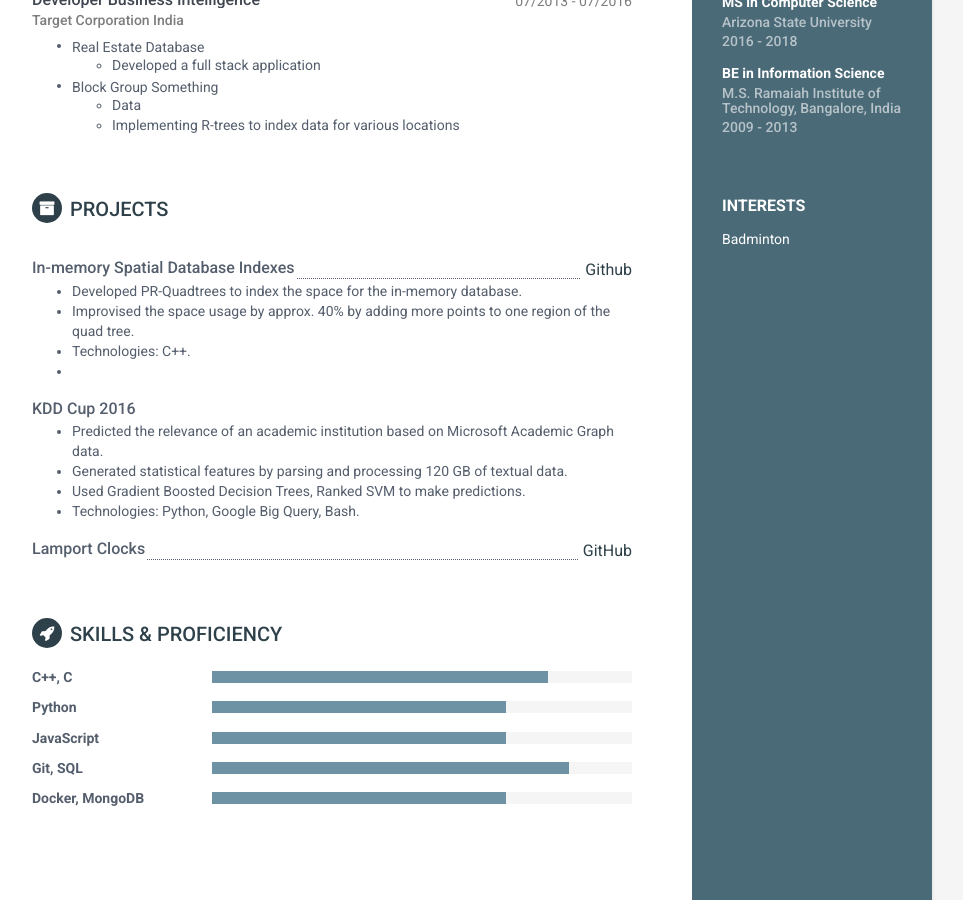
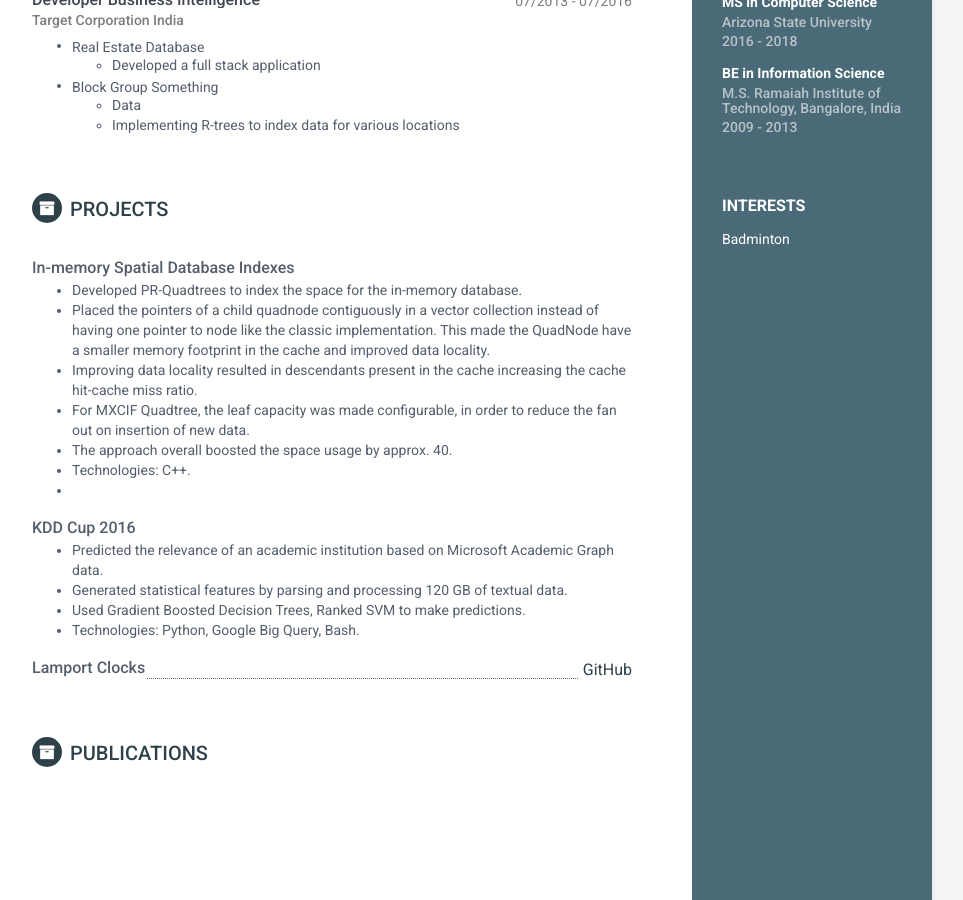
Before and after one commit to nakulchawla09/jite.sh, a Jekyll site: the page built from resume.html, in a window 1280 px wide and 900 px high, scrolled down 594 px. Shown: the whole window, without its empty margins (188-1151 px from the left). Built offline with Jekyll 4.4.1, drawn with Linux system fonts in a browser that asks for light colours.

Commit message:
Add publications and project details

```diff
--- a/_data/projects.yml
+++ b/_data/projects.yml
@@ -1,9 +1,12 @@
 - project:
   title: In-memory Spatial Database Indexes
-  title_right: '<a href="https://github.com/hashknot/person-reid">Github</a>'
+  # title_right: '<a href="https://github.com/hashknot/person-reid">Github</a>'
   tagline: "<ul>
                 <li>Developed PR-Quadtrees to index the space for the in-memory database.</li>
-                <li>Improvised the space usage by approx. 40% by adding more points to one region of the quad tree.</li>
+                <li>Placed the pointers of a child quadnode contiguously in a vector collection instead of having one pointer to node like the classic implementation. This made the QuadNode have a smaller memory footprint in the cache and improved data locality.</li>
+                <li>Improving data locality resulted in descendants present in the cache increasing the cache hit-cache miss ratio.</li>
+                <li>For MXCIF Quadtree, the leaf capacity was made configurable, in order to reduce the fan out on insertion of new data.</li>
+                    <li>The approach overall boosted the space usage by approx. 40.</li>
                 <li>Technologies: C++.</li>
                 <li></li>
             </ul>"
--- /dev/null
+++ b/_data/publications.yml
@@ -0,0 +1,3 @@
+-publication:
+title: Block Propagation Applied to Nakamoto Network
+title_right: '<a href="https://blockchain.asu.edu/block-propagation-applied-to-nakamoto-networks/">Link</a>'
--- /dev/null
+++ b/_includes/publications.html
@@ -0,0 +1,34 @@
+{% if site.data.publications %}
+<section class="section publications-section">
+
+  <h2 class="section-title"><i class="fa fa-archive"></i>publications</h2>
+
+  {% for intro in site.data.publications %}
+  <div class="intro">
+      <p>{{ intro.description }}</p>
+  </div><!--//intro-->
+  {% endfor%}
+
+  {% for publication in site.data.publications %}
+    <div class="item">
+
+      {% if publication.title_right %}
+      <div class='per-publication-title dotted-line'>
+      {% else %}
+      <div class='per-publication-title'>
+      {% endif %}
+          <span style='padding-right: 2px'><strong>{{ publication.title }}</strong></span>
+          {% if publication.title_right %}
+          <span style='padding-left: 5px;float:right'>{{ publication.title_right }}</span>
+          {% endif %}
+      </div>
+
+      {% if publication.tagline %}
+      <div class="publication-tagline">{{ publication.tagline }}</div>
+      {% endif %}
+
+    </div><!--//item-->
+  {% endfor %}
+
+</section><!--//section-->
+{% endif %}
--- a/resume.html
+++ b/resume.html
@@ -8,4 +8,6 @@ layout: resume
 
 {% include projects.html %}
 
+{% include publications.html %}
+
 {% include skills.html %}
```
